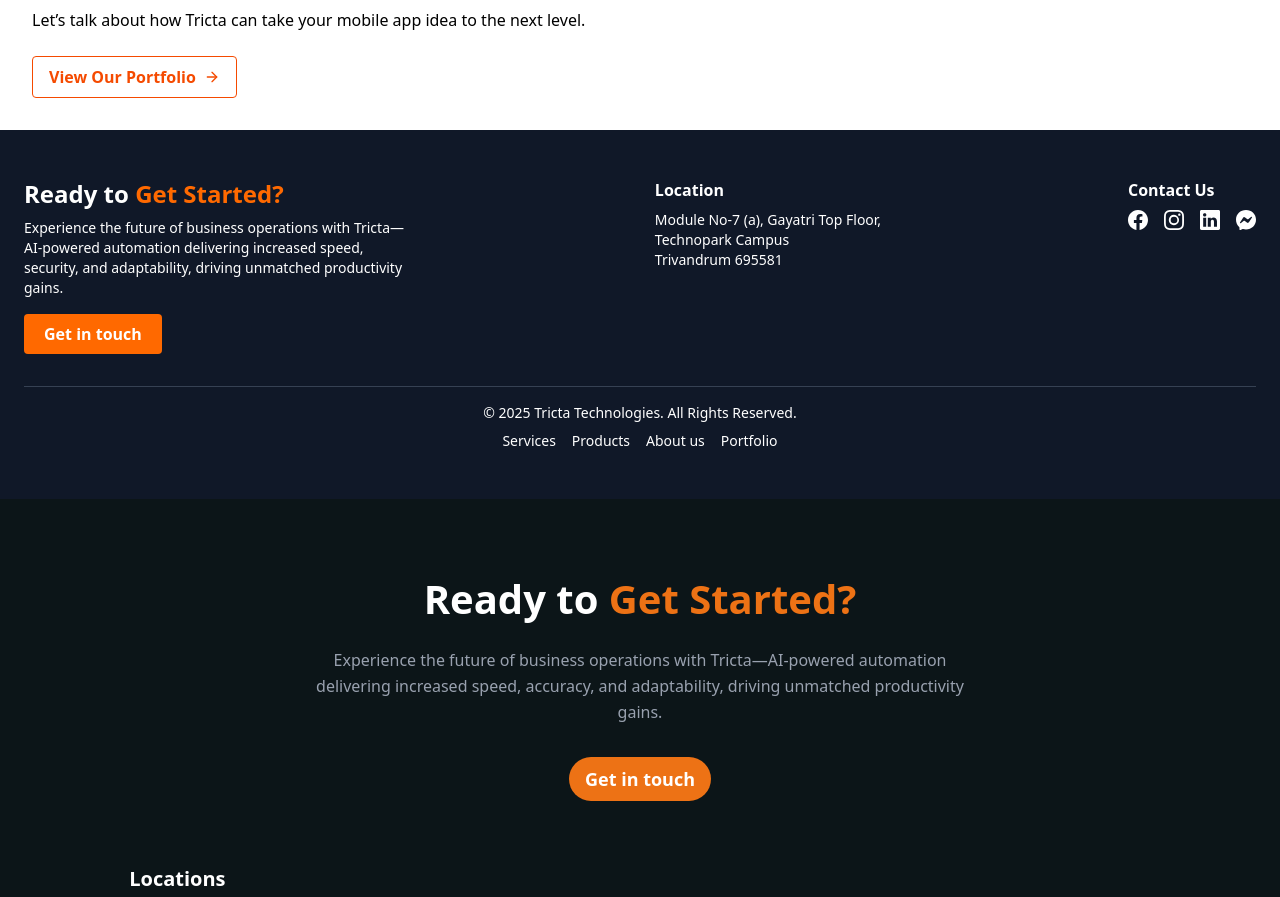
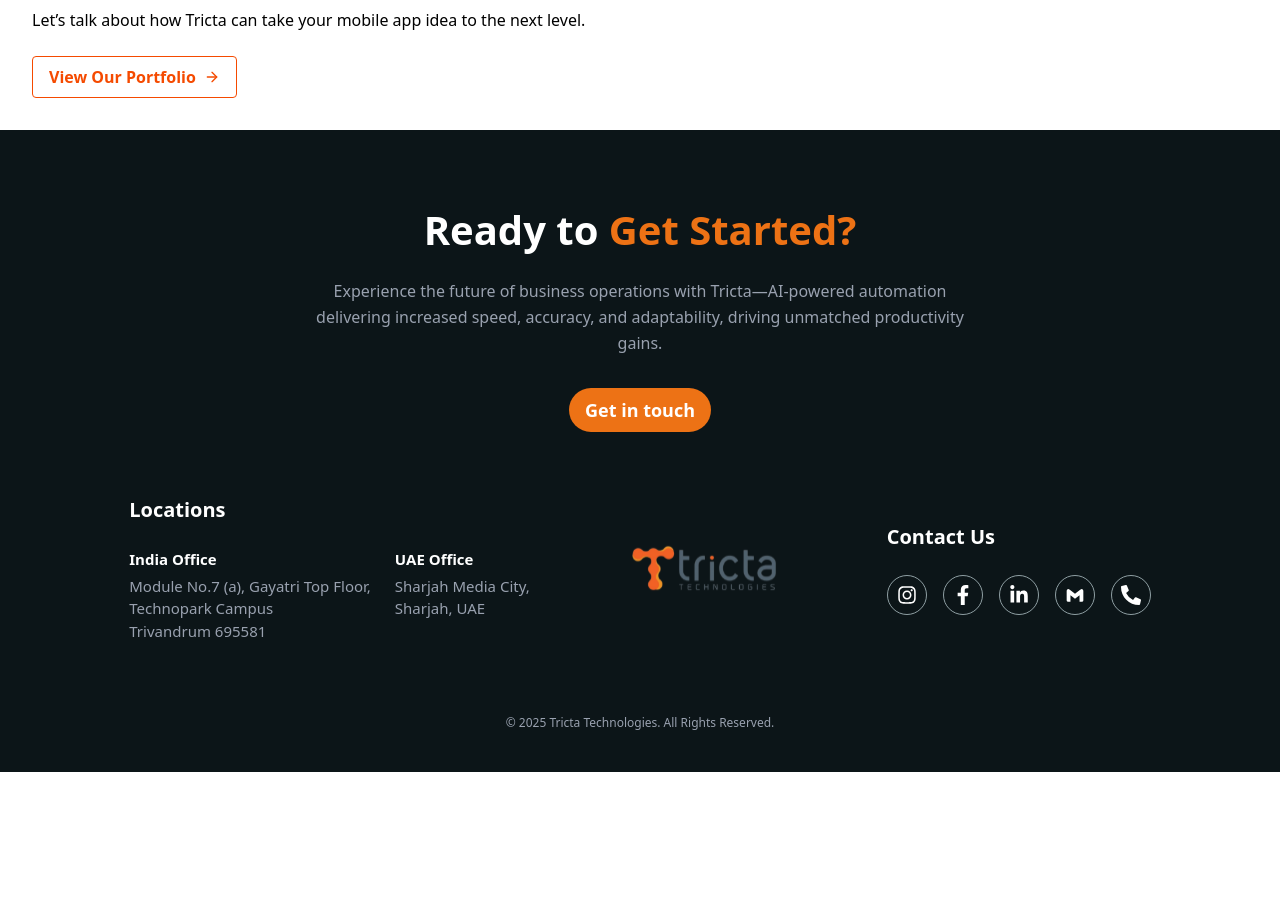
Before and after one commit to devikaupendran/random-project, a React (Vite) app: page /service-details in a window 1280 px wide. Shown: the part 1644-2541 px from the top of the page. After the commit the page ends 2416 px from the top, so only its background shows below. Built offline with nearby package versions, Linux system fonts and the light colour scheme; a web font is replaced by a local one.

Commit message:
removed the footer

```diff
--- a/src/pages/ServiceDetailsPage.jsx
+++ b/src/pages/ServiceDetailsPage.jsx
@@ -74,47 +74,6 @@
         </button>
       </div>
 
-      {/* Footer Section */}
-      <footer className="bg-gray-900 text-white py-12 px-6">
-        <div className="max-w-7xl mx-auto flex flex-col md:flex-row justify-between items-start gap-10">
-          <div>
-            <h4 className="text-2xl font-bold mb-2">Ready to <span className="text-orange-500">Get Started?</span></h4>
-            <p className="text-sm mb-4 max-w-sm">
-              Experience the future of business operations with Tricta—AI-powered automation delivering
-              increased speed, security, and adaptability, driving unmatched productivity gains.
-            </p>
-            <button className="bg-orange-500 px-5 py-2 rounded text-white font-semibold">Get in touch</button>
-          </div>
-
-          <div>
-            <h5 className="font-bold mb-2">Location</h5>
-            <p className="text-sm">
-              Module No-7 (a), Gayatri Top Floor,<br />
-              Technopark Campus<br />
-              Trivandrum 695581
-            </p>
-          </div>
-
-          <div>
-            <h5 className="font-bold mb-2">Contact Us</h5>
-            <div className="flex space-x-4 text-xl">
-              <BsFacebook />
-              <BsInstagram />
-              <BsLinkedin />
-              <BsMessenger />
-            </div>
-          </div>
-        </div>
-        <div className="mt-8 border-t border-gray-700 pt-4 text-center text-sm">
-          <div className="mb-2">© 2025 Tricta Technologies. All Rights Reserved.</div>
-          <div className="space-x-4">
-            <a href="#" className="hover:underline">Services</a>
-            <a href="#" className="hover:underline">Products</a>
-            <a href="#" className="hover:underline">About us</a>
-            <a href="#" className="hover:underline">Portfolio</a>
-          </div>
-        </div>
-      </footer>
     </div>
   );
 };
```
